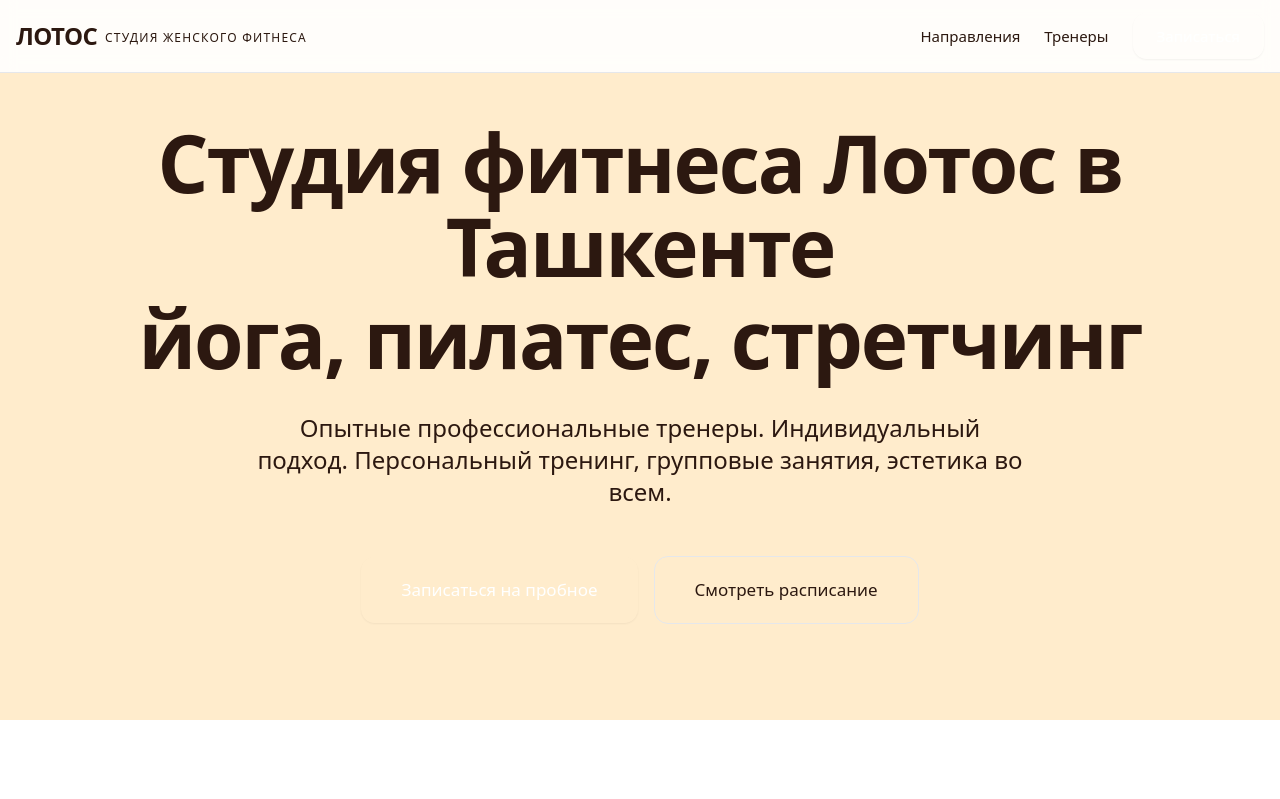
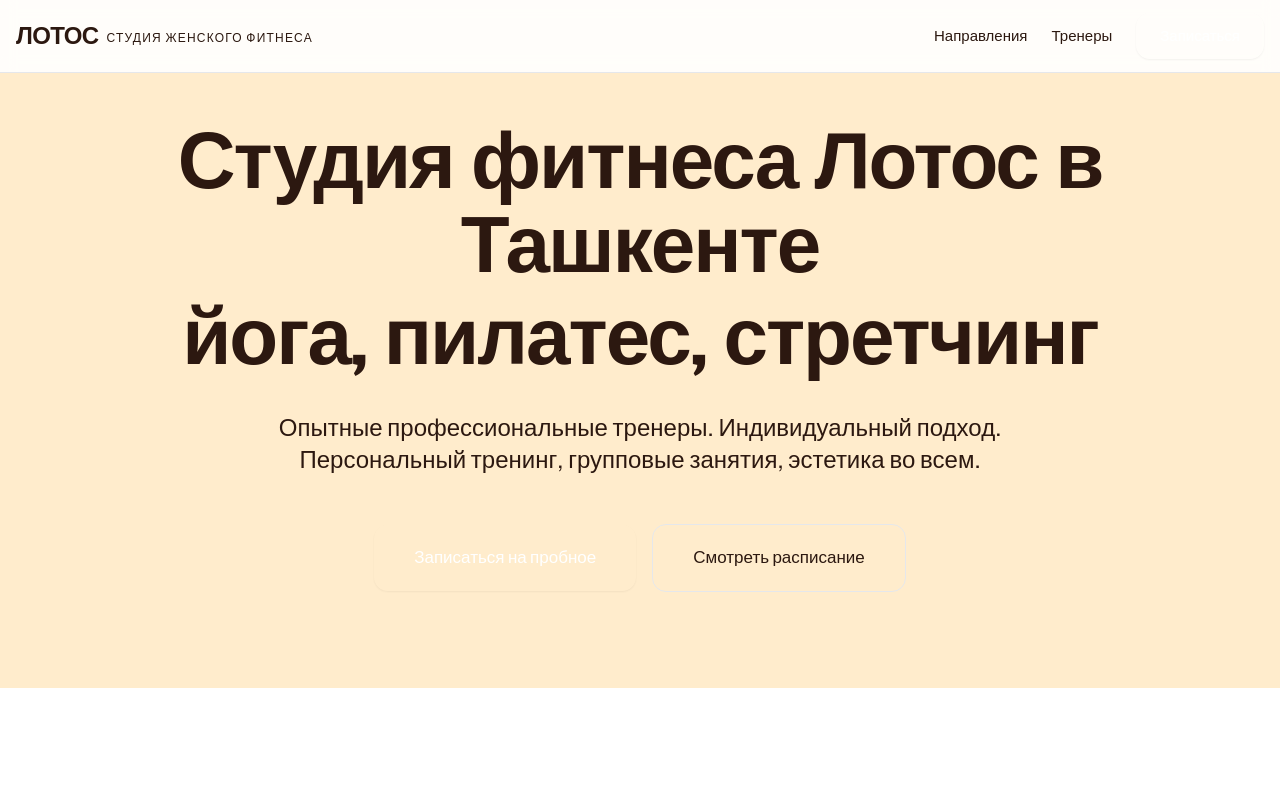
Before and after one commit to valiev2188/lotos-studio, a Next.js app in the folder apps/landing/: page / in a window 1280 px wide. Shown: the top 799 px of the page. Built offline with nearby package versions, Linux system fonts and the light colour scheme.

Commit message:
auto: update layout.tsx

```diff
--- a/apps/landing/src/app/layout.tsx
+++ b/apps/landing/src/app/layout.tsx
@@ -1,12 +1,19 @@
 import type { Metadata } from "next";
-import { Onest } from "next/font/google";
+import { Syne, Instrument_Sans } from "next/font/google";
 import "./globals.css";
 
-const onest = Onest({
+const syne = Syne({
   subsets: ["latin", "cyrillic"],
-  variable: "--font-onest",
+  variable: "--font-syne",
   display: "swap",
-  weight: ["400", "500", "600", "700", "800"],
+  weight: ["600", "700", "800"],
+});
+
+const instrumentSans = Instrument_Sans({
+  subsets: ["latin", "cyrillic"],
+  variable: "--font-instrument",
+  display: "swap",
+  weight: ["400", "500", "600"],
 });
 
 export const metadata: Metadata = {
@@ -39,8 +46,8 @@ export default function RootLayout({
   children: React.ReactNode;
 }) {
   return (
-    <html lang="ru" className={`${onest.variable}`}>
-      <body className="bg-estetica-bg text-estetica-text min-h-screen antialiased">
+    <html lang="ru" className={`${syne.variable} ${instrumentSans.variable}`}>
+      <body className="bg-lotos-cream text-lotos-text min-h-screen antialiased font-instrument">
         {children}
       </body>
     </html>
```
